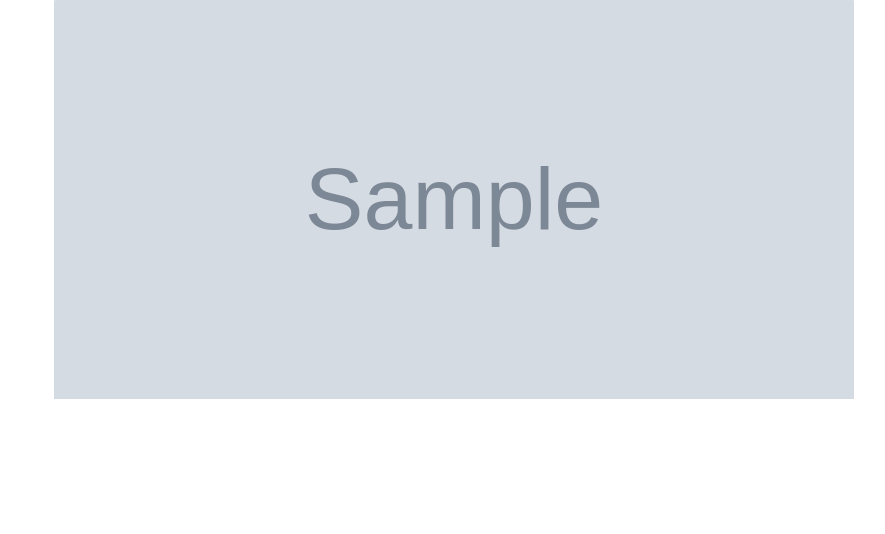
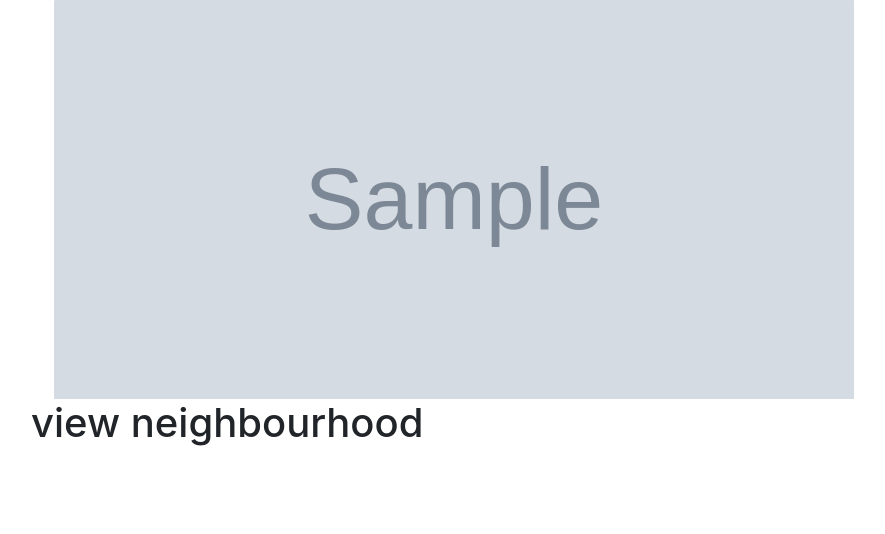
Before and after one commit to Otieno100/Neighborhood, a Django app: page / in a window 1280 px wide. Shown: the part 127-661 px from the top of the page, without its empty margins (186-1071 px from the left). Run offline with Django 4.2, Linux system fonts and the light colour scheme; a user stored in the database is signed in; tables that the repository leaves empty hold one stand-in row (values such as "Sample post"); grey boxes marked "Sample" are stand-in pictures; some libraries are stand-ins or nearby versions.

```diff
--- a/hood/templates/hood/neighbourhood.html
+++ b/hood/templates/hood/neighbourhood.html
@@ -36,11 +36,15 @@
     <div style="display: flex; justify-content: center;" type="" class="default" class="modal-dialog " role="document"
         data-toggle="modal" data-target="#post-modal{{item.id}}">
 
+
+
         <img style="height: 50vh;width: 800px;;display: flex;justify-content: center;"
+
             class="card-img-top img-fluid image" class="img-responsive" src="{{item.image.url}}">
+
     </div>
 
-
+    <h1 style="margin-top: 0cm;text-align:center;margin-right:12cm;">view neighbourhood</h1>
 
 
 
```
